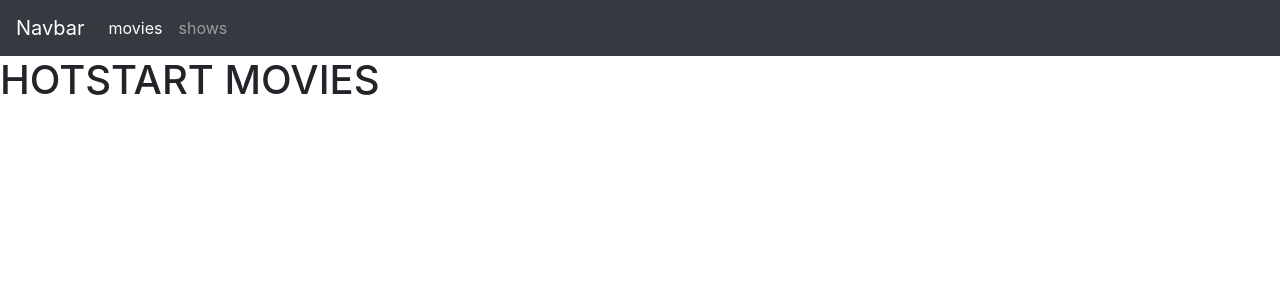
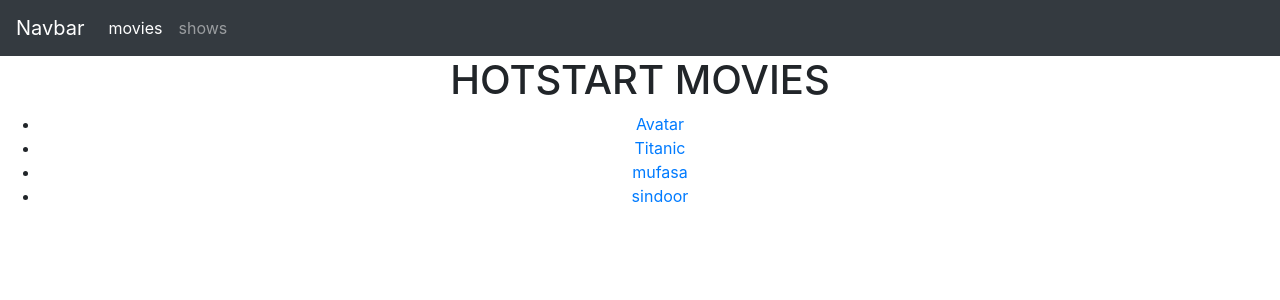
Before and after one commit to samirvithlani/lerning25ft_mern, a React (Vite) app: page /movies in a window 1280 px wide. Shown: the top 300 px of the page. Built offline with nearby package versions, Linux system fonts and the light colour scheme.

Commit message:
dynamic routing

```diff
--- a/src/App.jsx
+++ b/src/App.jsx
@@ -14,6 +14,7 @@
 import { Navbar } from './components/Navbar.jsx'
 import { HotstarHome } from './components/hotstar/HotstarHome.jsx'
 import { Error404 } from './components/Error404.jsx'
+import { PlayContent } from './components/hotstar/PlayContent.jsx'
 
 function App() {
 
@@ -26,6 +27,7 @@
         <Route path='/' element = {<HotstarHome/>}></Route>
         <Route path='/movies' element = {<HotstarMovies/>}></Route>
         <Route path='/shows' element = {<HotstarShows/>}></Route>
+        <Route path='/playcontent/:id' element={<PlayContent/>}></Route>
         {/* <Route path='/*' element={<h1>404</h1>}></Route> */}
         <Route path='/*' element = {<Error404/>}></Route>
       </Routes>
--- a/src/components/hotstar/HotstarMovies.jsx
+++ b/src/components/hotstar/HotstarMovies.jsx
@@ -1,9 +1,37 @@
 import React from 'react'
+import { Link } from 'react-router-dom'
 
 export const HotstarMovies = () => {
+
+  var movies = [
+    {
+      id:1003,
+      name:"mufasa"
+    },
+    {
+      id:1004,
+      name:"sindoor"
+    }
+  ]
+
   return (
-    <div>
+    <div style={{textAlign:"center"}}>
         <h1>HOTSTART MOVIES</h1>
+        <ul>
+          <li>
+            <Link to="/playcontent/1001">Avatar</Link>
+          </li>
+          <li>
+            <Link to="/playcontent/1002">Titanic</Link>
+          </li>
+          {
+            movies.map((movie)=>{
+              return <li>
+                <Link to ={`/playcontent/${movie.id}`}>{movie.name}</Link>
+              </li>
+            })
+          }
+        </ul>
     </div>
   )
 }
--- /dev/null
+++ b/src/components/hotstar/PlayContent.jsx
@@ -0,0 +1,13 @@
+import React from 'react'
+import { useParams } from 'react-router-dom'
+
+export const PlayContent = () => {
+
+    const id = useParams().id; //.id //.name
+
+  return (
+    <div>
+        <h1>PLAYING... {id}</h1>
+    </div>
+  )
+}
```
